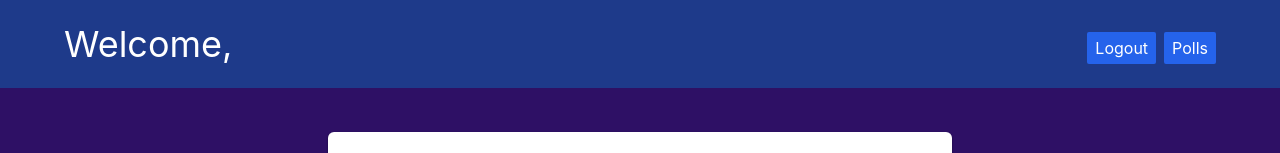
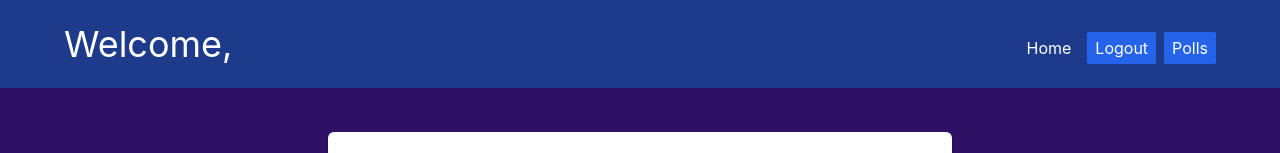
Before and after one commit to Diegofreema/vote-app-frontend, a React (Create React App) app: page /addPoll in a window 1280 px wide. Shown: the top 153 px of the page. Built offline with nearby package versions, Linux system fonts and the light colour scheme; no server answers.

Commit message:
latest commit

```diff
--- a/src/Redux/features/authSlice.js
+++ b/src/Redux/features/authSlice.js
@@ -2,9 +2,9 @@ import { createSlice } from '@reduxjs/toolkit';
 
 const username = JSON.parse(localStorage.getItem('username'));
 // const isAdmin = localStorage.getItem('isAdmin')
-// const IsLoggged = localStorage.getItem('isLoggedIn')
+const isLoggedIn = localStorage.getItem('isLoggedIn');
 const initialState = {
-  isLoggedIn: false,
+  isLoggedIn: isLoggedIn ? isLoggedIn : false,
   username: username ? username : '',
   user: {
     username: '',
--- a/src/components/components/Header.js
+++ b/src/components/components/Header.js
@@ -21,6 +21,7 @@ const Header = ({
 }) => {
   const dispatch = useDispatch();
   const { isAdmin, isLoggedIn } = useSelector(SET_LOGIN).payload.auth;
+  const LoggedIn = !!isLoggedIn;
 
   const { pathname } = useLocation();
 
@@ -69,17 +70,13 @@ const Header = ({
         )}
         <div className="buttons ">
           <ul className="flex items-center gap-2">
-            {isLoggedIn ? (
+            {!LoggedIn && pathname !== '/' ? (
               <li className="text-white">
                 <Link to={'/'}>Home</Link>
               </li>
             ) : null}
-            {isLoggedIn === true && pathname === '/' ? (
-              <li className="py-1 px-2 text-white ">
-                <Link to={'/polls'}>Polls</Link>
-              </li>
-            ) : null}
-            {isLoggedIn ? (
+
+            {LoggedIn ? (
               <>
                 <li
                   className="py-1 px-2 text-white rounded-sm bg-blue-600"
@@ -104,7 +101,7 @@ const Header = ({
               </>
             )}
 
-            {isAdmin && isLoggedIn && pathname !== '/addPoll' ? (
+            {isAdmin && LoggedIn && pathname !== '/addPoll' ? (
               <>
                 <li
                   className="text-white  py-1 px-2
--- a/src/pages/Poll/Polls.js
+++ b/src/pages/Poll/Polls.js
@@ -34,9 +34,7 @@ const Polls = () => {
   const deleteHandler = async (id) => {
     setIsLoading(true);
     try {
-      const { data } = await axios.delete(
-        `http://localhost:4000/api/polls/${id}`
-      );
+      const { data } = await axios.delete(`${URL}/api/polls/${id}`);
       setIsLoading(false);
       toast.success(`${data.question} has been deleted`);
       getAllPolls();
@@ -61,7 +59,7 @@ const Polls = () => {
       ) : (
         <>
           <div>
-            <h3 className="text-white mt-4 text-2xl font-bold text-center">
+            <h3 className="text-white sm:mt-4 mt-20 text-2xl font-bold text-center">
               Click on each poll to vote!!!
             </h3>
           </div>
--- a/src/pages/Poll/PollsDetails.js
+++ b/src/pages/Poll/PollsDetails.js
@@ -19,8 +19,11 @@ const PollsDetails = () => {
   const [isLoading, setIsLoading] = useState(false);
   const [answer, setAnswer] = useState('');
 
-  const { question, _id, options, expiresIn } = poll;
-
+  const { question, _id, options, createdAt } = poll;
+  // console.log(createdAt);
+  const created = new Date(createdAt).getTime();
+  const expiresIn = created + 1000 * 86400;
+  console.log(expiresIn);
   const data = {
     labels: options?.map((option) => option.option),
     datasets: [
@@ -48,7 +51,7 @@ const PollsDetails = () => {
       setSecondLeft(Math.floor((gap % minute) / second));
     }, 1000);
     return () => clearInterval(interval);
-  }, [expiresIn]);
+  }, [createdAt]);
 
   useEffect(() => {
     const getPoll = async () => {
@@ -57,6 +60,7 @@ const PollsDetails = () => {
         const { data } = await axios.get(`${URL}/api/polls/${id}`);
         setIsLoading(false);
         setPoll(data);
+        // console.log(data);
       } catch (error) {
         setIsLoading(false);
         console.log(error.message);
```
